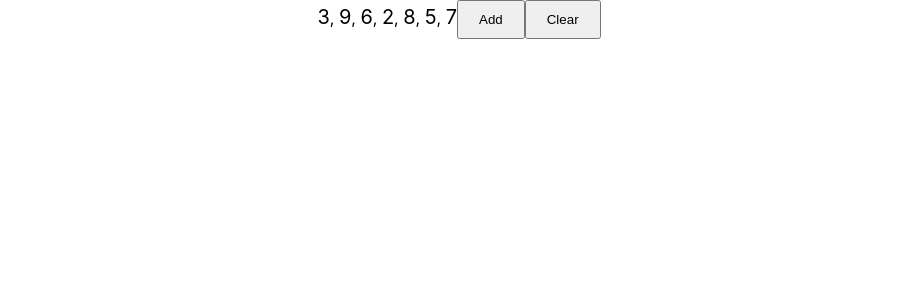
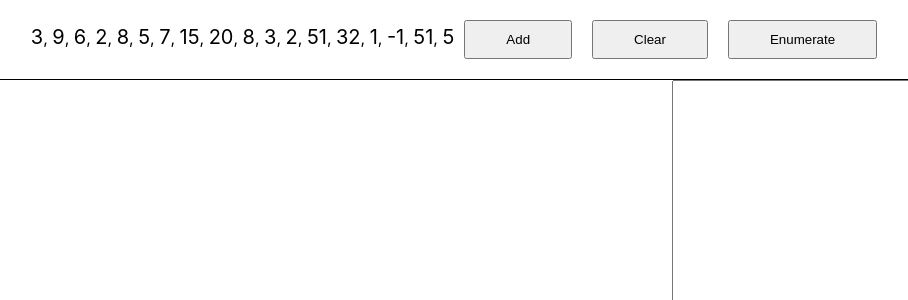
Before and after one commit to kingofdelphi/quadruple_neighbor_list, a React (Create React App) app: page / in a window 1280 px wide. Shown: the top 300 px of the page, without its empty margins (181-1089 px from the left). Built offline with nearby package versions, Linux system fonts and the light colour scheme.

Commit message:
scrollable svg

```diff
--- a/package.json
+++ b/package.json
@@ -13,6 +13,7 @@
     "@types/react-dom": "^16.9.0",
     "d3": "^5.15.0",
     "dagre": "^0.8.5",
+    "node-sass": "^4.13.1",
     "react": "^16.12.0",
     "react-dom": "^16.12.0",
     "react-scripts": "3.3.0",
--- a/src/App.css
+++ b/src/App.scss
@@ -69,3 +69,37 @@ button {
   font-weight: bold;
   color: green;
 }
+
+.App {
+  display: grid;
+  width: 100vw;
+  height: 100vh;
+  grid-template-areas:
+  'header header'
+  'graph console';
+  grid-template-columns: 2fr 1fr ;
+  grid-template-rows: auto 1fr;
+  grid-gap: 0px;
+}
+
+.header {
+  padding: 20px;
+  grid-area: header;
+  border-bottom: 1px solid black;
+  button {
+    margin: 0px 10px;
+    padding: 10px 40px;
+  }
+}
+.graph {
+  grid-area: graph;
+  overflow: auto;
+}
+.console {
+  grid-area: console;
+  overflow: auto;
+  textarea {
+    height: 100%;
+    width: 100%;
+  }
+}
--- a/src/App.tsx
+++ b/src/App.tsx
@@ -2,9 +2,9 @@ import React from 'react';
 import { useState, useRef, useEffect } from 'react';
 import * as d3 from "d3";
 
-import { Graph, Node, addValueToQNList } from './lis_utils'
+import { Graph, Node, addValueToQNList, enumerate_LIS } from './lis_utils'
 
-import './App.css';
+import './App.scss';
 
 interface PathInfo {
   nodeA: [number, number]
@@ -39,9 +39,18 @@ const render = (root: HTMLElement, graph: Graph) => {
     .attr('d', 'M 0,0 m -5,-5 L 5,0 L -5,5 Z')
     .attr('fill', 'black');
 
-
   const node_radius = 20;
   const node_gap = 50;
+  const GAP = 20
+
+  var container = svg.select('g.container')
+  if (container.empty()) {
+    svg.append('g')
+      .attr('class', 'container')
+      .attr('transform', `translate(${node_radius + GAP}, ${node_radius + GAP})`)
+    container = svg.select('g.container')
+  }
+
 
   const get_coords = ([row, col]: [number, number]) =>
                                   ({ x: col * (2 * node_radius + node_gap), y: row * (2 * node_radius + node_gap) });
@@ -77,11 +86,11 @@ const render = (root: HTMLElement, graph: Graph) => {
     });
   });
 
-  var link_group = svg.select('g.link-group')
+  var link_group = container.select('g.link-group')
   if (link_group.empty()) {
-      svg.append('g')
+    container.append('g')
       .attr('class', 'link-group')
-    link_group = svg.select('g.link-group')
+    link_group = container.select('g.link-group')
   }
 
   var linksel = link_group
@@ -103,7 +112,6 @@ const render = (root: HTMLElement, graph: Graph) => {
     .append('line')
     .attr('opacity', 0)
     .attr('class', 'link')
-    .attr('transform', 'translate(100, 100)')
     .each(function (d) {
       const source = get_coords(d.nodeA);
       const target = get_coords(d.nodeB);
@@ -126,12 +134,11 @@ const render = (root: HTMLElement, graph: Graph) => {
     .duration(200)
     .attr('opacity', 1)
 
-  var nodes_group = svg.select('g.nodes-group')
+  var nodes_group = container.select('g.nodes-group')
   if (nodes_group.empty()) {
-      svg.append('g')
-      .attr('class', 'nodes-group')
-      .attr('transform', 'translate(100, 100)')
-      nodes_group = svg.select('g.nodes-group')
+      container.append('g')
+        .attr('class', 'nodes-group')
+      nodes_group = container.select('g.nodes-group')
   }
 
   var node_objs = nodes_group
@@ -185,14 +192,20 @@ const render = (root: HTMLElement, graph: Graph) => {
     .duration(200)
     .attr('opacity', 1)
 
+  const nd = container.node() as SVGGElement
+  svg
+    .attr('width', nd.getBoundingClientRect().width + 2 * GAP)
+    .attr('height', nd.getBoundingClientRect().height + 2 * GAP)
+
 };
 
 const App: React.FC = () => {
   const ref = useRef(null);
   const [usedCount, setUsedCount] = useState(0)
   const [graph, setGraph] = useState([])
+  const [consoleValue, setConsoleValue] = useState("")
 
-  const array = [3, 9, 6, 2, 8, 5, 7];
+  const array = [3, 9, 6, 2, 8, 5, 7, 15, 20, 8, 3, 2, 51, 32, 1, -1, 51, 5];
   const [rising_length] = useState(array.map(d => 0))
 
   useEffect(() => {
@@ -207,12 +220,18 @@ const App: React.FC = () => {
 
   const clearLis = () => {
     setGraph([])
+    setConsoleValue("")
     setUsedCount(0)
+  }
+
+  const enumerate = () => {
+    const lises = enumerate_LIS(graph);
+    setConsoleValue(lises.map(lis => lis.join(", ")).join("\n"))
   }
 
   return (
     <div ref={ref} className="App">
-      <div>
+      <div className="header">
       {array.map((d, i) => {
           const className = ["lis-item", i < usedCount ? "used" : undefined].join(" ")
           return <>{i > 0 ? ", " : ""}<span className={className}>{d}</span></>
@@ -220,8 +239,14 @@ const App: React.FC = () => {
       }
       <button onClick={addLis}>Add</button>
       <button onClick={clearLis}>Clear</button>
+      <button onClick={enumerate}>Enumerate</button>
       </div>
-      <svg width="100%" height="400"></svg>
+      <div className="graph">
+      <svg width="100%" height="100%"></svg>
+      </div>
+      <div className="console">
+        <textarea value={consoleValue}></textarea>
+      </div>
     </div>
   );
 }
--- a/src/lis_utils/lis_utils.tsx
+++ b/src/lis_utils/lis_utils.tsx
@@ -67,6 +67,45 @@ export const addValueToQNList = (index: number, data: Array<number>, graph: Grap
     node.downNeighborIndex = get_updown_neighbor(index, Neighbour.Down, rising_length)
 }
 
+const enumerate_LIS_ending_at = (graph: Graph, elemIdx: [number, number]): Array<Array<number>> => {
+  var horz_list = graph[elemIdx[0]]
+  var element = horz_list[elemIdx[1]]
+  if (element.upNeighborIndex === null) {
+    return [[element.value]]
+  }
+
+  let col = -1;
+  const horz_list_above = graph[elemIdx[0] - 1]
+  horz_list_above.forEach((node, j) => {
+    if (node.index === element.upNeighborIndex) {
+      col = j;
+    }
+  })
+  const result: Array<Array<number>> = []
+  while (col >= 0) {
+    if (horz_list_above[col].value >= element.value) break
+    const lises = enumerate_LIS_ending_at(graph, [elemIdx[0] - 1, col])
+    lises.forEach(lis => {
+      lis.push(element.value)
+      result.push(lis)
+    })
+    col--
+  }
+
+  return result
+}
+
+export const enumerate_LIS = (graph: Graph) => {
+  const result: Array<Array<number>> = [];
+  graph.forEach((horz_list, i) => {
+      horz_list.forEach((node, j) => {
+          const lises = enumerate_LIS_ending_at(graph, [i, j])
+          lises.forEach(d => result.push(d))
+      })
+  })
+  return result;
+}
+
 export type HorizontalList = Array<Node>
 
 export type Graph = Array<HorizontalList>
```
Also changed, not shown: 1 other file (tests, documents, lock files or other folders).
